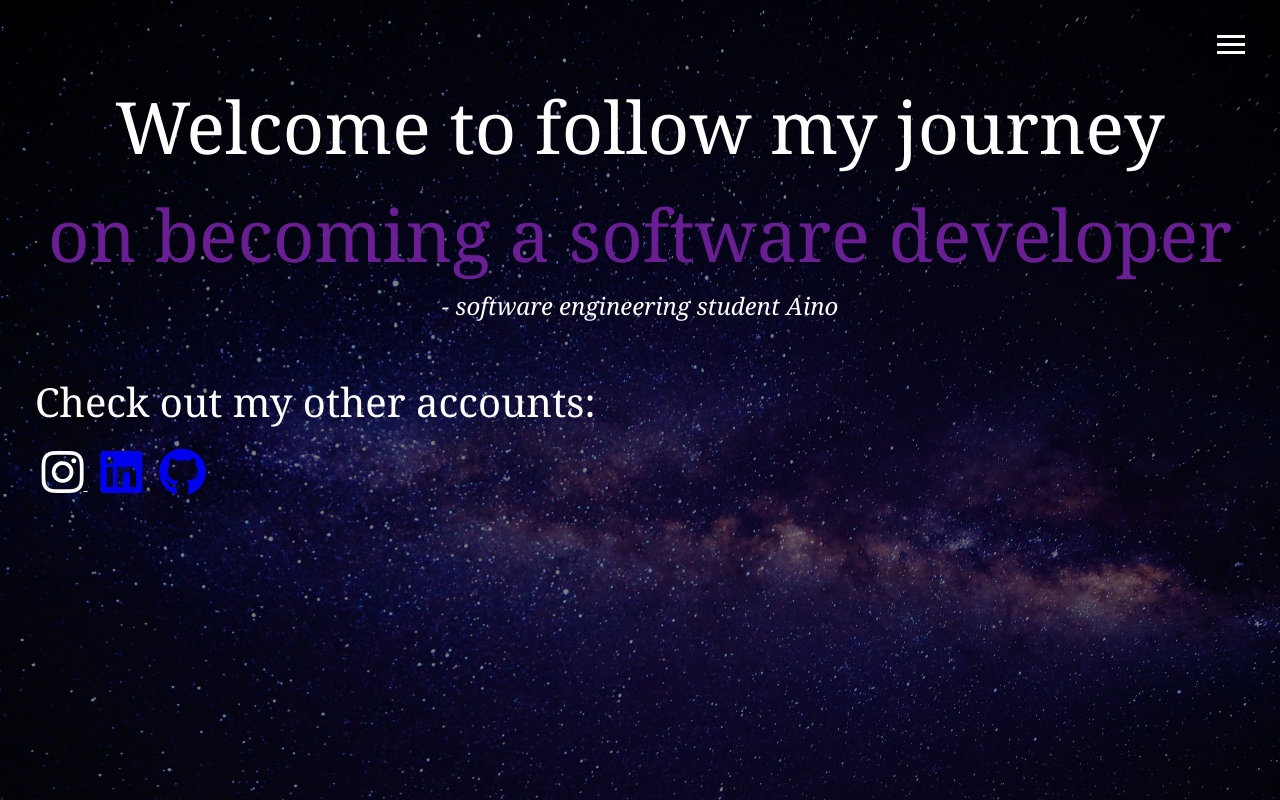
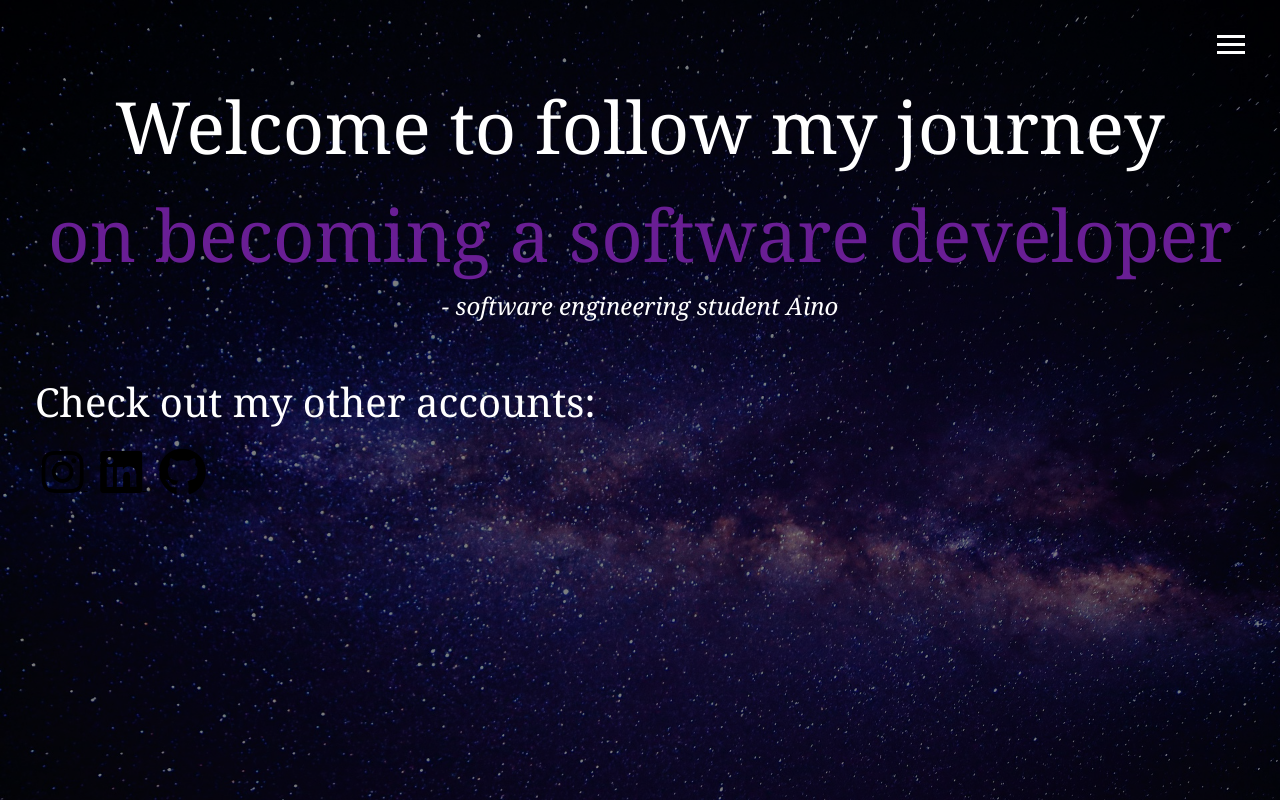
Before and after one commit to aRakkolainen/project_front_end, a website: page dist/index.html in a window 1280 px wide. In both pictures the pointer is over the link 64 px from the left and 484 px from the top of the page. Drawn offline with nearby package versions, Linux system fonts and the light colour scheme; files that its build step writes are made by us from their sources.

Commit message:
Layout edited test

```diff
--- a/scss/main.scss
+++ b/scss/main.scss
@@ -48,8 +48,9 @@ main {
 
         a {
             padding: 0.4rem;
+            color: $primary-color;
             &:hover {
-                color: #fff;
+                color: $primary-color;
                 @include easeOut();
 
             }
```
